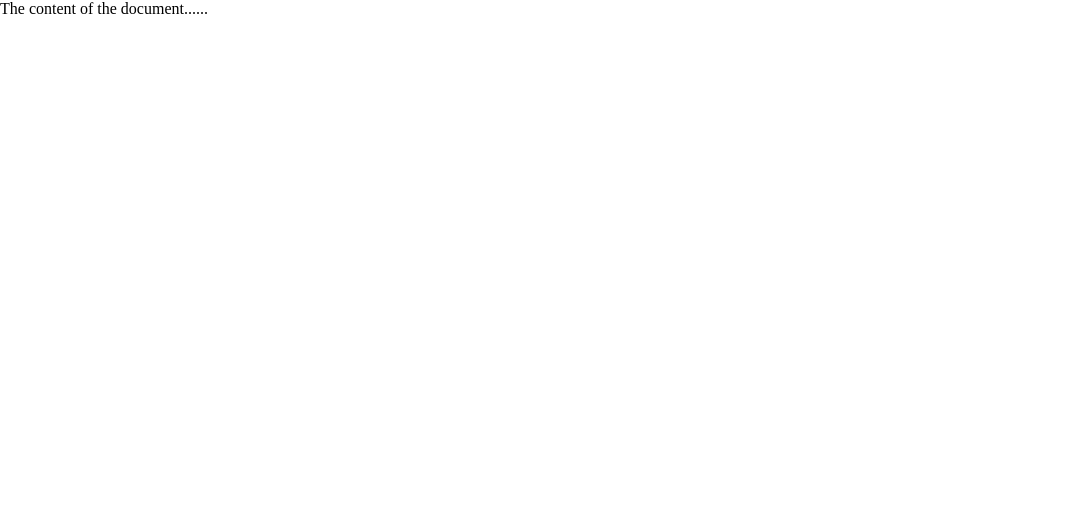
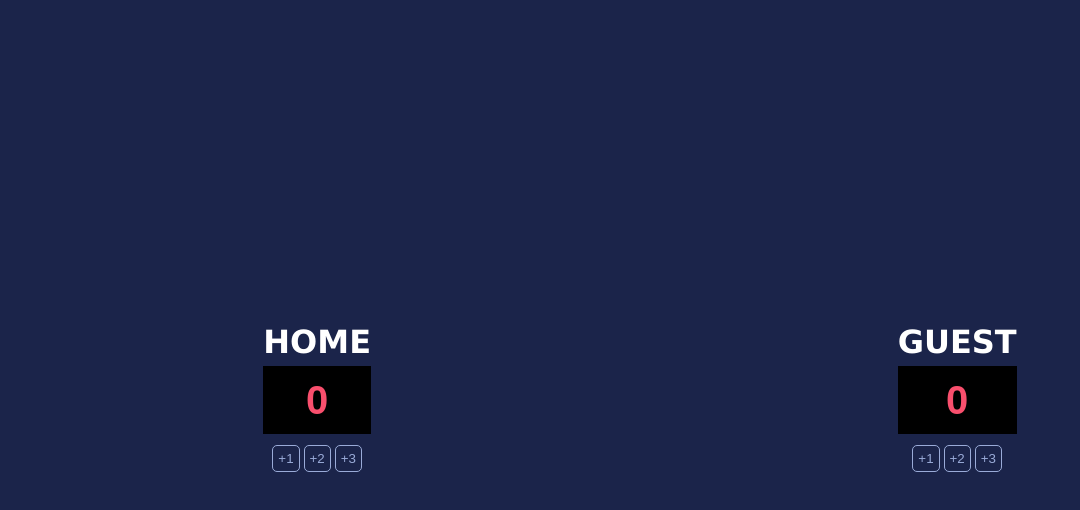
Before and after one commit to DanaGarout/Challenge-4, a plain HTML site: page index.html in a window 1280 px wide. Shown: the whole page, without its empty margins (0-1080 px from the left). Drawn offline with Linux system fonts and the light colour scheme; a web font is replaced by a local one.

Commit message:
design 1️⃣

```diff
--- a/index.html
+++ b/index.html
@@ -3,11 +3,29 @@
 <head>
 <title>Basketball Scoreboard</title>
 <link href="styles.css" rel="stylesheet">
+<link href="http://fonts.cdnfonts.com/css/cursed-timer-ulil" rel="stylesheet">
+
 
 </head>
 
 <body>
-The content of the document......
+<div class="section home">
+    <h1 class="title">home</h1>
+    <p id="score-el" class="score">0</p>
+    <button class="btn">+1</button>
+    <button class="btn">+2</button>
+    <button class="btn">+3</button>
+</div>
+
+<div class="section guest">
+    <h1 class="title">guest</h1>
+    <p id="score2-el"class="score">0</p>
+    <button class="btn">+1</button>
+    <button class="btn">+2</button>
+    <button class="btn">+3</button>
+</div>
+
+<script src="index.js"></script>
 </body>
 
 </html>
--- a/styles.css
+++ b/styles.css
@@ -5,3 +5,41 @@
 html,body{
     height: 100%;
 }
+body{
+    display: flex;
+    flex-direction: row;
+    align-items: center;
+    /* justify-content: space-around; */
+    /* margin: auto; */
+    text-align: center;
+    color: #ffffff;
+    background-color: #1B244A;;
+}
+.section{
+    line-height: 3em;
+    margin: 38px auto;
+}
+.title{
+    font-family: Verdana, Geneva, Tahoma, sans-serif;
+    font-size: 32px;
+    color: white;
+    text-transform: uppercase;
+    font-weight: 700;
+}
+.score{
+    font-size: 40px;
+    background-color: black;
+    color: #F94F6D;
+    font-family: 'Cursed Timer ULiL', sans-serif;
+    font-weight: 700;
+    padding: 10px 15px;
+
+}
+.btn{
+   color: #9AABD8;
+   border: 1.5px solid #9AABD8;
+   font-family: 'Cursed Timer ULiL', sans-serif;
+   background-color: transparent;
+   border-radius: 5px;
+   padding: 5px;
+}
```
Also changed, not shown: index.js (added).
